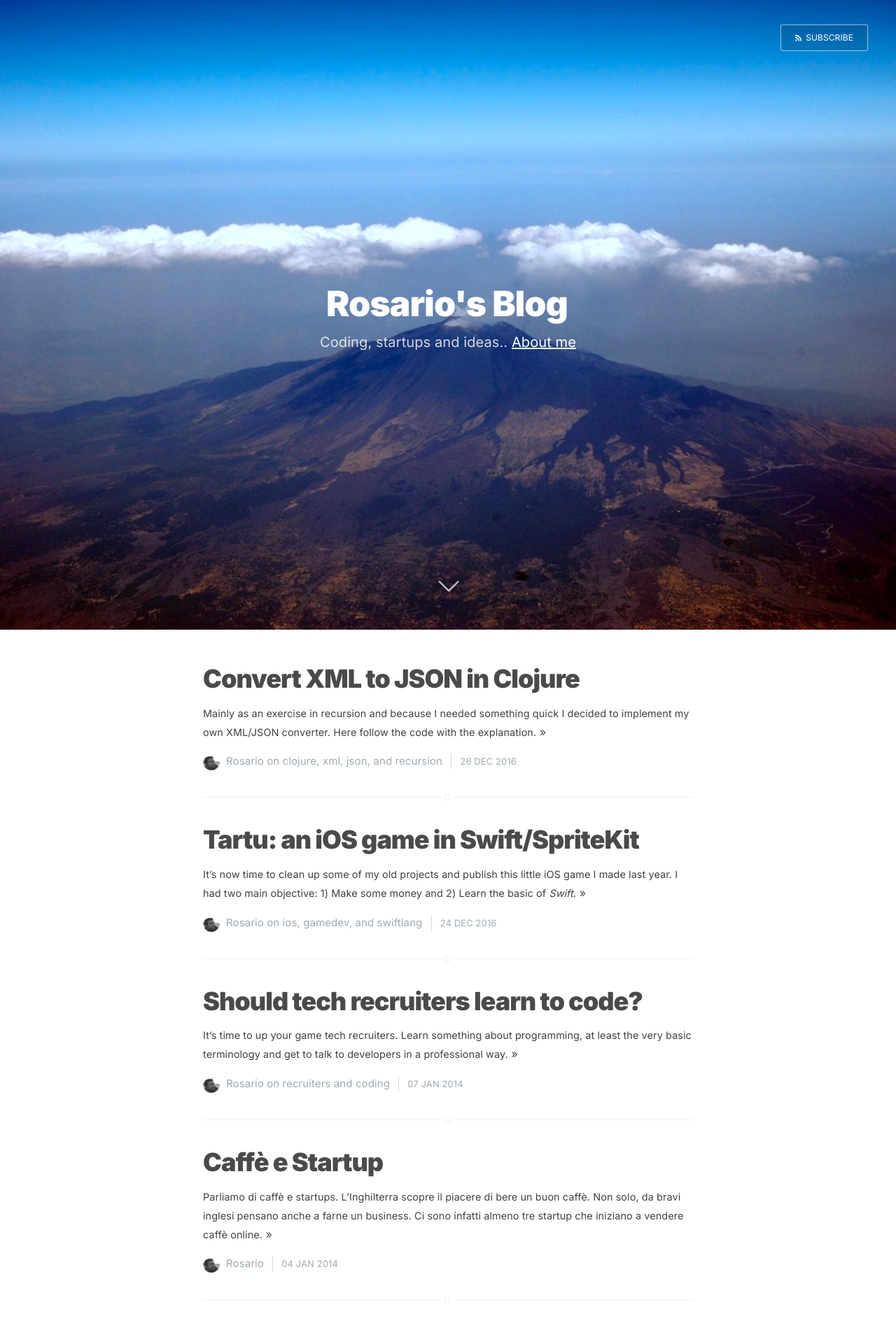
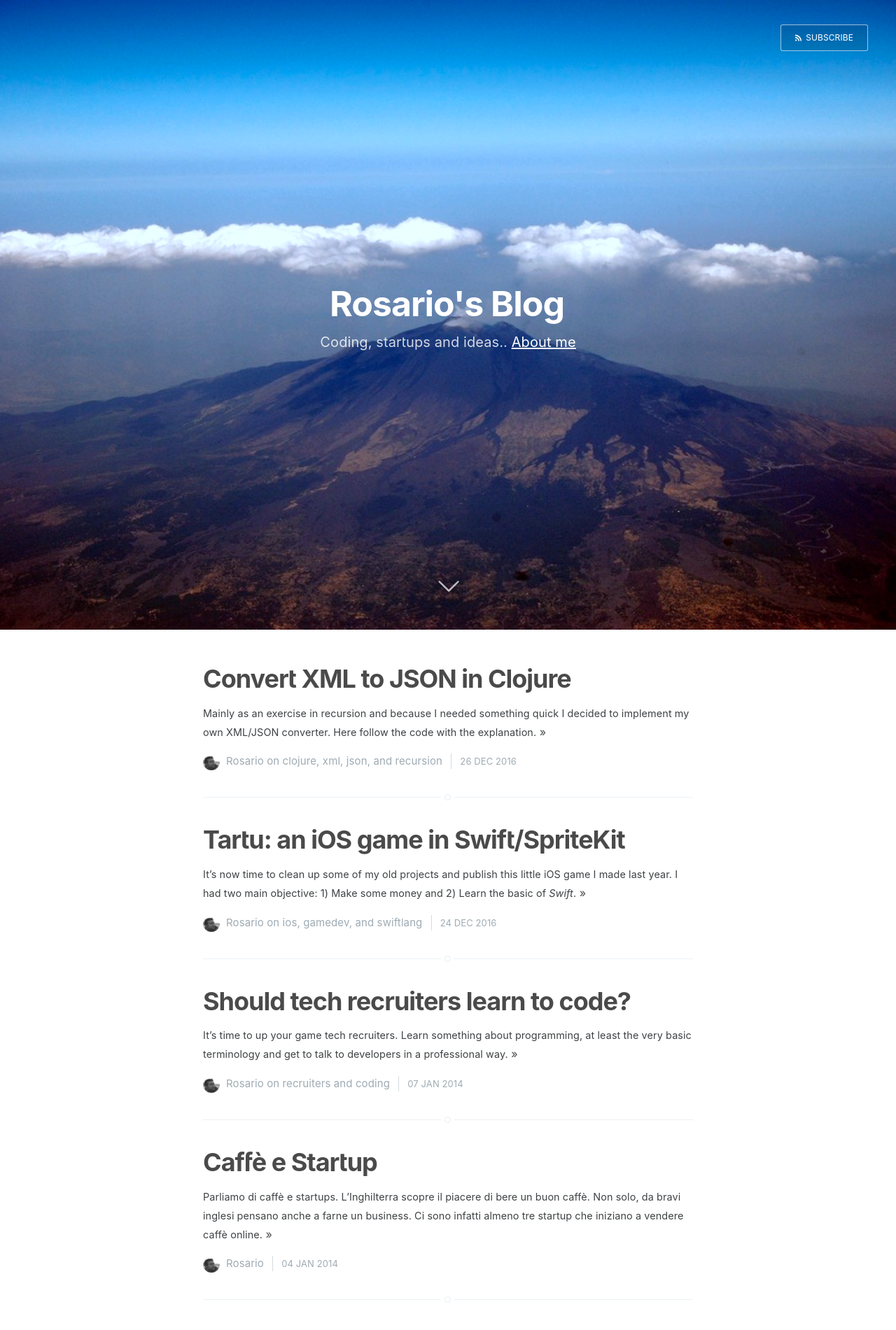
Before and after one commit to rosario/rosario.github.com, a Jekyll site: the page built from index.html, in a window 1280 px wide. Shown: the top 1901 px of the page at 70% size. Built offline with Jekyll 4.4.1, drawn with Linux system fonts in a browser that asks for light colours; the list of posts is cut into pages by our own code.

Commit message:
Using IBM Plex font

```diff
--- a/_layouts/default.html
+++ b/_layouts/default.html
@@ -15,7 +15,10 @@
   <link rel="stylesheet" type="text/css" href="{{'/assets/css/screen.css' | relative_url}}" />
   <!-- <link rel="stylesheet" type="text/css"
     href="//fonts.googleapis.com/css?family=Inter:300,400,700italic,300italic|Open+Sans:700,400" /> -->
-    <link href="https://fonts.googleapis.com/css2?family=Inter:wght@400;900&display=swap" rel="stylesheet">
+    <!-- <link href="https://fonts.googleapis.com/css2?family=Inter:wght@400;900&display=swap" rel="stylesheet"> -->
+    <link rel="preconnect" href="https://fonts.googleapis.com">
+<link rel="preconnect" href="https://fonts.gstatic.com" crossorigin>
+<link href="https://fonts.googleapis.com/css2?family=IBM+Plex+Sans:wght@400;700&display=swap" rel="stylesheet">
   <!-- Customisation  -->
   <link rel="stylesheet" type="text/css" href="{{'/assets/css/main.css' | relative_url}} " />
 
```
